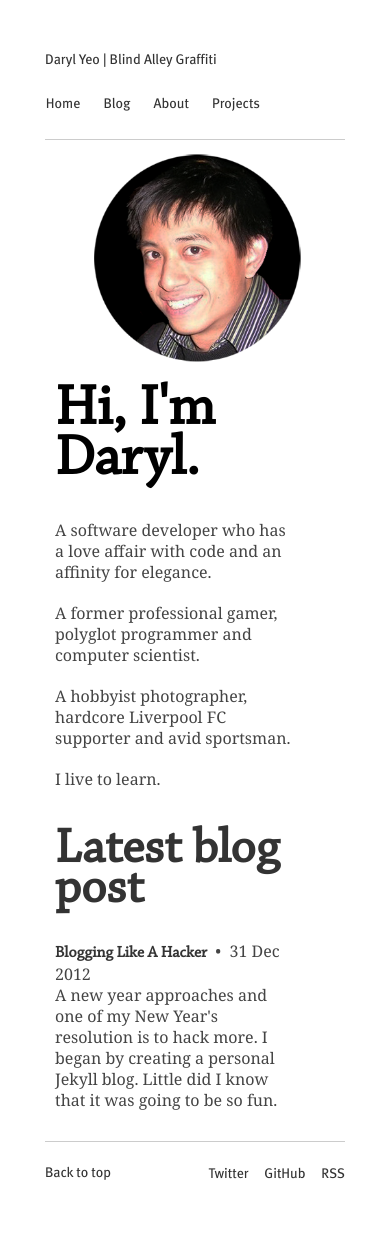
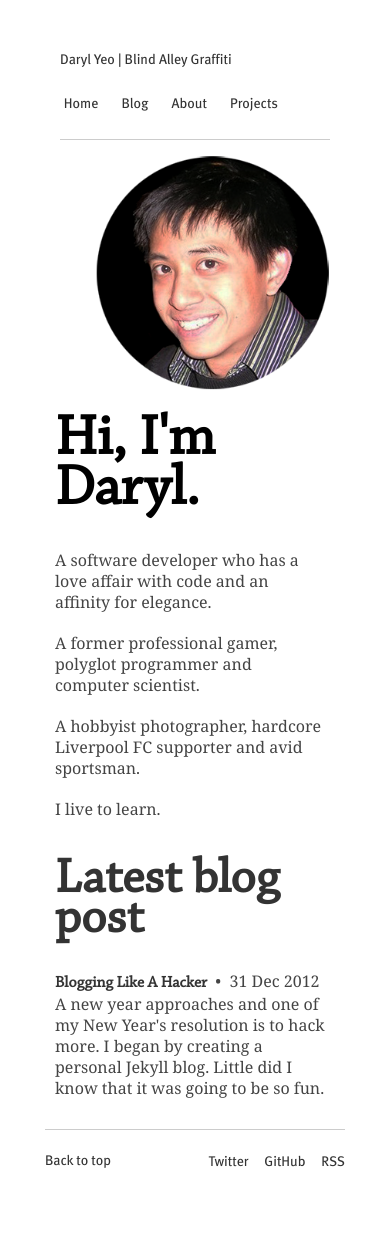
Before and after one commit to aacyun/jianxioy.github.com, a Jekyll site: the page built from index.html, in a window 390 px wide. Built offline with Jekyll 4.4.1, drawn with Linux system fonts in a browser that asks for light colours; Markdown is read by kramdown in place of the engine named in the settings.

Commit message:
Testing phone.

```diff
--- a/static/css/layout.css
+++ b/static/css/layout.css
@@ -227,6 +227,7 @@ a:hover {
 
 	/* Mobile Portrait Size to Mobile Landscape Size (devices and browsers) */
 	@media only screen and (max-width: 479px) {
+		#nav,
 		#logo-primary,
 		#nav-primary,
 		#avatar,
@@ -234,7 +235,7 @@ a:hover {
 		#latest,
 		.back-to-top,
 		.offsite-links {
-			width: 80%;
+			width: 90%;
 		}
 		#home-avatar {
 			left: 30px;
```
